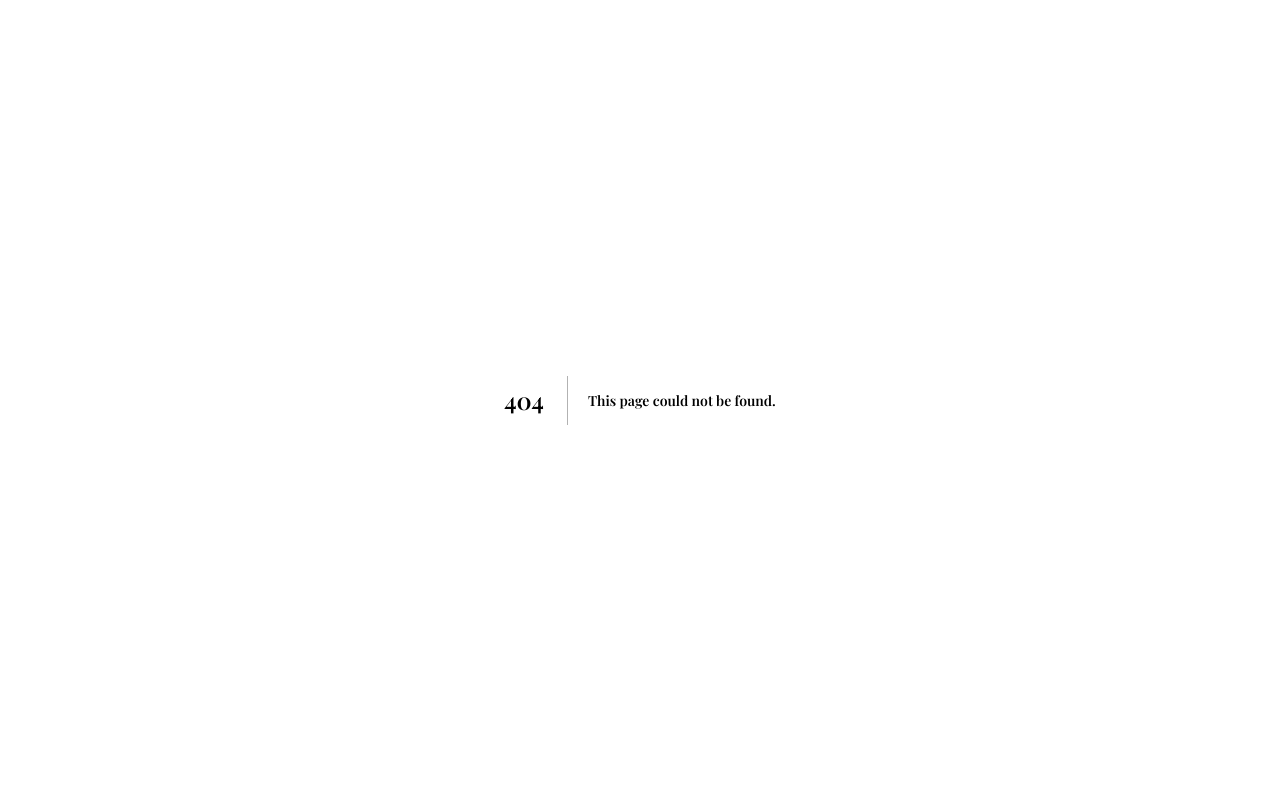
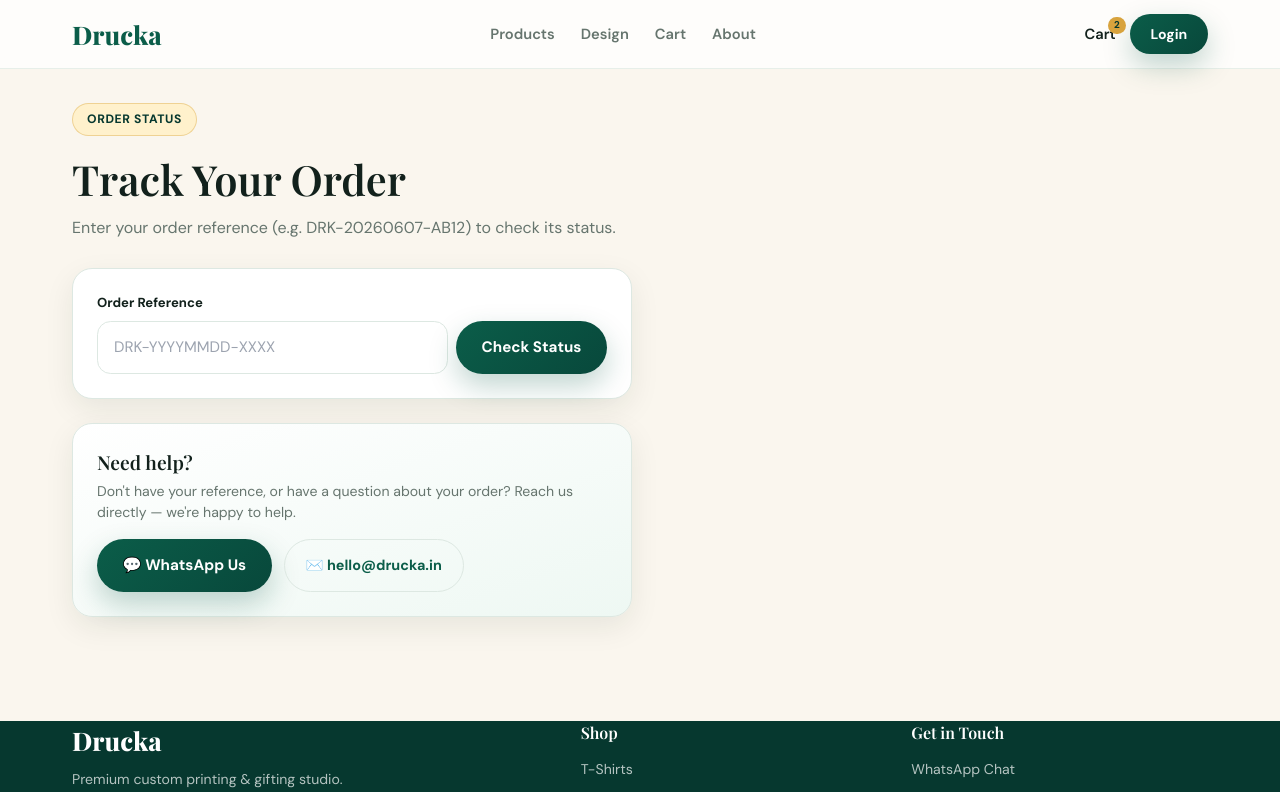
Before and after one commit to printshop39-byte/drucka, a Next.js app: page /track-order in a window 1280 px wide. Before the commit this address had no page. Shown: the top 792 px of the page. Built offline with nearby package versions, Linux system fonts and the light colour scheme.

Commit message:
Add order reference and tracking placeholder

```diff
--- a/app/cart/page.tsx
+++ b/app/cart/page.tsx
@@ -13,6 +13,17 @@ const SHIP_FEE = 49;
 const WHATSAPP_NUMBER = "917083811355";
 const fmt = (n: number) => "₹" + n.toLocaleString("en-IN");
 
+// Order reference: DRK-YYYYMMDD-XXXX (XXXX = random 4-char base36, uppercase)
+function makeOrderRef() {
+  const d = new Date();
+  const ymd =
+    d.getFullYear().toString() +
+    String(d.getMonth() + 1).padStart(2, "0") +
+    String(d.getDate()).padStart(2, "0");
+  const rand = Math.random().toString(36).slice(2, 6).toUpperCase();
+  return `DRK-${ymd}-${rand}`;
+}
+
 interface Delivery {
   name: string; phone: string; email: string; address: string; city: string; pincode: string;
 }
@@ -25,6 +36,7 @@ export default function CartPage() {
   const [couponMsg, setCouponMsg] = useState<"ok" | "bad" | null>(null);
   const [pay, setPay] = useState("upi");
   const [placed, setPlaced] = useState(false);
+  const [orderRef, setOrderRef] = useState<string | null>(null);
   const [delivery, setDelivery] = useState<Delivery>(EMPTY_DELIVERY);
   const [formError, setFormError] = useState<string | null>(null);
 
@@ -61,9 +73,13 @@ export default function CartPage() {
     }
     setFormError(null);
 
+    // --- generate order reference ---
+    const ref = makeOrderRef();
+
     // --- build order summary message ---
     const lines: string[] = [];
     lines.push("*New DRUCKA Order*");
+    lines.push(`Order Ref: ${ref}`);
     lines.push("");
     lines.push("*Customer:*");
     lines.push(`Name: ${delivery.name}`);
@@ -91,8 +107,8 @@ export default function CartPage() {
     // open WhatsApp (new tab); cart is intentionally NOT cleared yet
     window.open(url, "_blank");
 
+    setOrderRef(ref);
     setPlaced(true);
-    setTimeout(() => setPlaced(false), 4000);
   }
 
   return (
@@ -202,10 +218,18 @@ export default function CartPage() {
               {formError && (
                 <p className="text-red-600 text-[0.82rem] mt-[10px]">{formError}</p>
               )}
-              {placed && (
-                <p className="text-brand-primary text-[0.82rem] font-semibold mt-[10px]">
-                  ✓ WhatsApp opened with your order details.
-                </p>
+              {placed && orderRef && (
+                <div className="mt-[12px] bg-brand-mint border border-brand-border rounded-[0.9rem] p-[12px_14px]">
+                  <p className="text-brand-primary text-[0.84rem] font-semibold">
+                    ✓ WhatsApp opened. Your order reference is{" "}
+                    <span className="font-bold">{orderRef}</span>
+                  </p>
+                  <p className="text-brand-muted text-[0.78rem] mt-[6px]">
+                    Save this reference. You can{" "}
+                    <Link href="/track-order" className="text-brand-primary font-semibold underline">track your order</Link>{" "}
+                    anytime.
+                  </p>
+                </div>
               )}
 
               <div className="grid grid-cols-2 gap-[10px] mt-[18px]">
--- /dev/null
+++ b/app/track-order/page.tsx
@@ -0,0 +1,107 @@
+"use client";
+
+import { useState } from "react";
+import Navbar from "@/components/Navbar";
+import Footer from "@/components/Footer";
+
+// DRUCKA WhatsApp business number (digits only, country code, no +).
+const WHATSAPP_NUMBER = "917083811355";
+
+export default function TrackOrderPage() {
+  const [ref, setRef] = useState("");
+  const [checked, setChecked] = useState(false);
+
+  function checkStatus() {
+    if (!ref.trim()) return;
+    setChecked(true);
+  }
+
+  const waUrl =
+    `https://wa.me/${WHATSAPP_NUMBER}?text=` +
+    encodeURIComponent(
+      `Hi DRUCKA, I'd like to track my order.${ref.trim() ? ` Order Ref: ${ref.trim()}` : ""}`
+    );
+
+  return (
+    <>
+      <Navbar />
+
+      <div className="pt-[34px] pb-[10px]">
+        <div className="wrap">
+          <span className="eyebrow">Order Status</span>
+          <h1 className="text-[clamp(1.9rem,4vw,2.6rem)] mt-3">Track Your Order</h1>
+          <p className="text-brand-muted mt-[6px]">
+            Enter your order reference (e.g. DRK-20260607-AB12) to check its status.
+          </p>
+        </div>
+      </div>
+
+      <div className="wrap">
+        <div className="max-w-[560px] py-[18px] pb-16">
+          {/* INPUT CARD */}
+          <div className="bg-white border border-brand-border rounded-premium shadow-soft p-6 mb-6">
+            <label className="block text-[0.82rem] font-bold mb-2" htmlFor="orderRef">
+              Order Reference
+            </label>
+            <div className="flex gap-2 max-[480px]:flex-col">
+              <input
+                id="orderRef"
+                className="input-premium flex-1"
+                placeholder="DRK-YYYYMMDD-XXXX"
+                value={ref}
+                onChange={(e) => setRef(e.target.value)}
+                onKeyDown={(e) => { if (e.key === "Enter") checkStatus(); }}
+              />
+              <button className="btn-primary" onClick={checkStatus}>
+                Check Status
+              </button>
+            </div>
+          </div>
+
+          {/* STATUS CARD (placeholder) */}
+          {checked && (
+            <div className="bg-white border border-brand-border rounded-premium shadow-soft p-6 mb-6">
+              <div className="flex items-center gap-3 mb-3">
+                <span className="w-11 h-11 rounded-full bg-brand-mint flex items-center justify-center text-[1.4rem]">
+                  📦
+                </span>
+                <div>
+                  <div className="font-bold text-[1.05rem]">
+                    {ref.trim() || "Your order"}
+                  </div>
+                  <span className="badge badge-gold mt-1">Status: Processing</span>
+                </div>
+              </div>
+              <p className="text-brand-muted text-[0.88rem]">
+                Tracking is currently manual. Please contact us on WhatsApp with your
+                order reference and we&apos;ll share the latest status of your order.
+              </p>
+              <a href={waUrl} className="btn-primary w-full mt-4" target="_blank" rel="noopener noreferrer">
+                💬 Contact us on WhatsApp
+              </a>
+            </div>
+          )}
+
+          {/* HELP CARD */}
+          <div className="bg-gradient-to-br from-white to-brand-mint border border-brand-border rounded-premium shadow-soft p-6">
+            <h3 className="font-heading text-[1.2rem] mb-1">Need help?</h3>
+            <p className="text-brand-muted text-[0.88rem] mb-4">
+              Don&apos;t have your reference, or have a question about your order? Reach
+              us directly — we&apos;re happy to help.
+            </p>
+            <div className="flex gap-3 flex-wrap">
+              <a href={waUrl} className="btn-primary" target="_blank" rel="noopener noreferrer">
+                💬 WhatsApp Us
+              </a>
+              <a href="mailto:hello@drucka.in" className="btn-ghost">
+                ✉️ hello@drucka.in
+              </a>
+            </div>
+          </div>
+        </div>
+      </div>
+
+      <Footer />
+    </>
+  );
+}
--- a/components/Footer.tsx
+++ b/components/Footer.tsx
@@ -22,6 +22,7 @@ export default function Footer() {
             <li><Link href="/#products" className="text-white/70 text-[0.88rem] hover:text-brand-gold">Mugs &amp; Frames</Link></li>
             <li><Link href="/customize" className="text-white/70 text-[0.88rem] hover:text-brand-gold">Design Studio</Link></li>
             <li><Link href="/cart" className="text-white/70 text-[0.88rem] hover:text-brand-gold">Cart</Link></li>
+            <li><Link href="/track-order" className="text-white/70 text-[0.88rem] hover:text-brand-gold">Track Order</Link></li>
           </ul>
         </div>
         <div>
```
